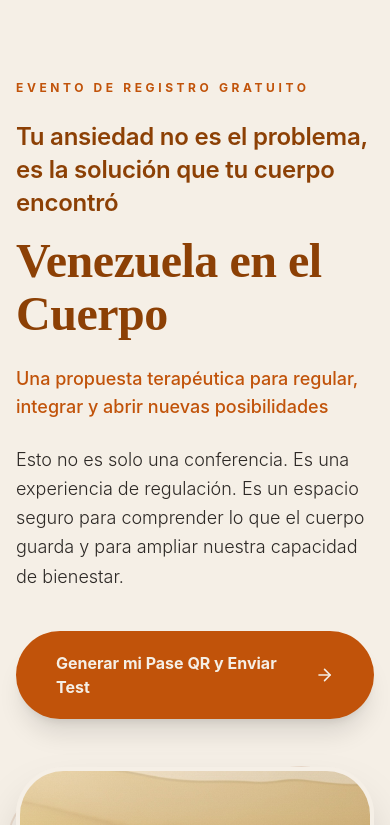
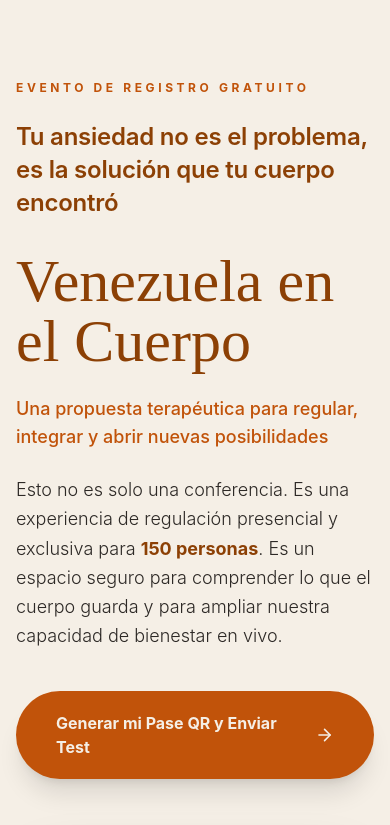
Before and after one commit to yelitzerangeloficialweb-max/yelitze-rangel-web, a Next.js app: page /venezuela-en-el-cuerpo in a window 390 px wide. Shown: the top 825 px of the page. Built offline with nearby package versions, Linux system fonts and the light colour scheme; a web font is replaced by a local one.

Commit message:
feat(venezuela): add wave dividers and update to allison typography

```diff
--- a/app/venezuela-en-el-cuerpo/page.tsx
+++ b/app/venezuela-en-el-cuerpo/page.tsx
@@ -11,7 +11,7 @@ import {
 } from "lucide-react";
 import { useState } from "react";
 import { FadeIn, StaggerContainer, StaggerItem, ScaleIn } from "@/components/ui/motion";
-import { SacredGeometry, FloatingStars, ThinGoldenLine } from "@/components/ui/MysticalElements";
+import { SacredGeometry, FloatingStars, ThinGoldenLine, WaveDivider } from "@/components/ui/MysticalElements";
 
 export default function VenezuelaEnElCuerpoPage() {
     const [submitted, setSubmitted] = useState(false);
@@ -46,14 +46,14 @@ export default function VenezuelaEnElCuerpoPage() {
                         <h2 className="text-2xl md:text-3xl font-body text-[#8C4005] mb-4 font-semibold leading-snug">
                             Tu ansiedad no es el problema, es la solución que tu cuerpo encontró
                         </h2>
-                        <h1 className="text-5xl md:text-6xl lg:text-7xl font-heading text-[#8C4005] mb-6 leading-[1.1] font-bold">
+                        <h1 className="text-6xl md:text-8xl lg:text-[8rem] font-script text-[#8C4005] mb-6 leading-none pt-4 tracking-normal font-normal">
                             Venezuela en el Cuerpo
                         </h1>
                         <p className="text-[#C1530A] text-lg font-medium mb-6 max-w-xl">
                             Una propuesta terapéutica para regular, integrar y abrir nuevas posibilidades
                         </p>
                         <p className="text-[#2D2926] text-lg font-light mb-10 max-w-xl leading-relaxed">
-                            Esto no es solo una conferencia. Es una experiencia de regulación. Es un espacio seguro para comprender lo que el cuerpo guarda y para ampliar nuestra capacidad de bienestar.
+                            Esto no es solo una conferencia. Es una experiencia de regulación presencial y exclusiva para <strong className="text-[#8C4005] font-bold">150 personas</strong>. Es un espacio seguro para comprender lo que el cuerpo guarda y para ampliar nuestra capacidad de bienestar en vivo.
                         </p>
                         <div className="flex flex-col sm:flex-row gap-6">
                             <Link
@@ -145,6 +145,7 @@ export default function VenezuelaEnElCuerpoPage() {
 
             {/* 3. EL PROBLEMA (AGITACIÓN) */}
             <section className="py-24 bg-[#2D2926] text-[#F5EFE6] relative overflow-hidden">
+                <WaveDivider position="top" fill="#F5EFE6" />
                 <FloatingStars count={30} className="opacity-50" />
                 <SacredGeometry className="-left-40 top-1/2 -translate-y-1/2 w-[800px] h-[800px] text-[#B8835A]/5" />
                 <ThinGoldenLine d="M0,100 Q250,250 500,100 T1000,100" className="top-20 left-0 w-full h-64 opacity-20" />
@@ -165,6 +166,7 @@ export default function VenezuelaEnElCuerpoPage() {
                         </div>
                     </FadeIn>
                 </div>
+                <WaveDivider position="bottom" fill="#F5EFE6" />
             </section>
 
             {/* 4. BIOGRAFÍA (YELITZE RANGEL) */}
@@ -377,7 +379,7 @@ export default function VenezuelaEnElCuerpoPage() {
                             },
                             {
                                 q: "¿Tengo que estar en Venezuela para participar?",
-                                a: "No. El evento es digital y está abierto a venezolanos en cualquier parte del mundo (y a cualquier persona que sienta que el entorno social ha impactado su cuerpo)."
+                                a: "Sí. Este formato es presencial y exclusivo para 150 personas por ciudad, diseñado para vivir la experiencia de regulación somática en comunidad y en vivo."
                             }
                         ].map((item, i) => (
                             <FadeIn key={i}>
@@ -401,6 +403,7 @@ export default function VenezuelaEnElCuerpoPage() {
 
             {/* 10.5 SOCIAL COMMITMENT */}
             <section className="py-24 bg-[#B8835A] text-[#F5EFE6] relative overflow-hidden">
+                <WaveDivider position="top" fill="#F5EFE6" />
                 <div className="absolute inset-0 bg-[url('/assets/images/noise.png')] opacity-10 mix-blend-overlay pointer-events-none" />
                 <div className="container mx-auto px-4 max-w-4xl text-center relative z-10">
                     <FadeIn>
@@ -408,6 +411,7 @@ export default function VenezuelaEnElCuerpoPage() {
                         <h2 className="text-3xl md:text-5xl font-heading mb-8 font-bold leading-tight">
                             "La transformación social no comienza afuera. Comienza en la biología de cada persona."
                         </h2>
+                        <p className="text-5xl md:text-6xl font-script text-[#F5EFE6]/70 -mt-4 mb-8">— Yelitze Rangel</p>
                         <div className="w-24 h-px bg-[#F5EFE6]/30 mx-auto mb-10" />
                         <p className="text-xl font-light mb-12 max-w-2xl mx-auto">
                             Sella tu compromiso. Ve ahora mismo al perfil de Instagram de Yelitze Rangel, busca la publicación oficial del evento y <strong>comenta tu asistencia</strong>.
@@ -426,7 +430,8 @@ export default function VenezuelaEnElCuerpoPage() {
             </section>
 
             {/* 11. FOOTER (FORMULARIO) */}
-            <section id="registro" className="py-40 bg-[#2D2926] text-[#F5EFE6] overflow-hidden relative">
+            <section id="registro" className="pt-40 pb-20 bg-[#2D2926] text-[#F5EFE6] overflow-hidden relative">
+                <WaveDivider position="top" fill="#B8835A" />
                 {/* Visual Cue for QR & Mystical Elements */}
                 <div className="absolute top-0 left-0 w-full h-2 bg-gradient-to-r from-transparent via-[#B8835A] to-transparent" />
                 <FloatingStars count={40} className="opacity-60" />
--- a/components/ui/MysticalElements.tsx
+++ b/components/ui/MysticalElements.tsx
@@ -54,3 +54,19 @@ export const ThinGoldenLine = ({ className = "", d }: { className?: string, d: s
         </svg>
     </div>
 );
+
+export const WaveDivider = ({
+    className = "",
+    fill = "#2D2926",
+    position = "bottom"
+}: {
+    className?: string,
+    fill?: string,
+    position?: "top" | "bottom"
+}) => (
+    <div className={`absolute left-0 w-full overflow-hidden leading-none z-20 ${position === 'top' ? 'top-0 rotate-180' : 'bottom-0'} ${className}`}>
+        <svg data-name="Layer 1" xmlns="http://www.w3.org/2000/svg" viewBox="0 0 1200 120" preserveAspectRatio="none" className="relative block w-full h-[60px] md:h-[120px]">
+            <path d="M321.39,56.44c58-10.79,114.16-30.13,172-41.86,82.39-16.72,168.19-17.73,250.45-.39C823.78,31,906.67,72,985.66,92.83c70.05,18.48,146.53,26.09,214.34,3V120H0V95.8C59.71,118.08,130.83,119.34,204.4,109.84,244.64,104.75,283.64,84.15,321.39,56.44Z" fill={fill}></path>
+        </svg>
+    </div>
+);
```
